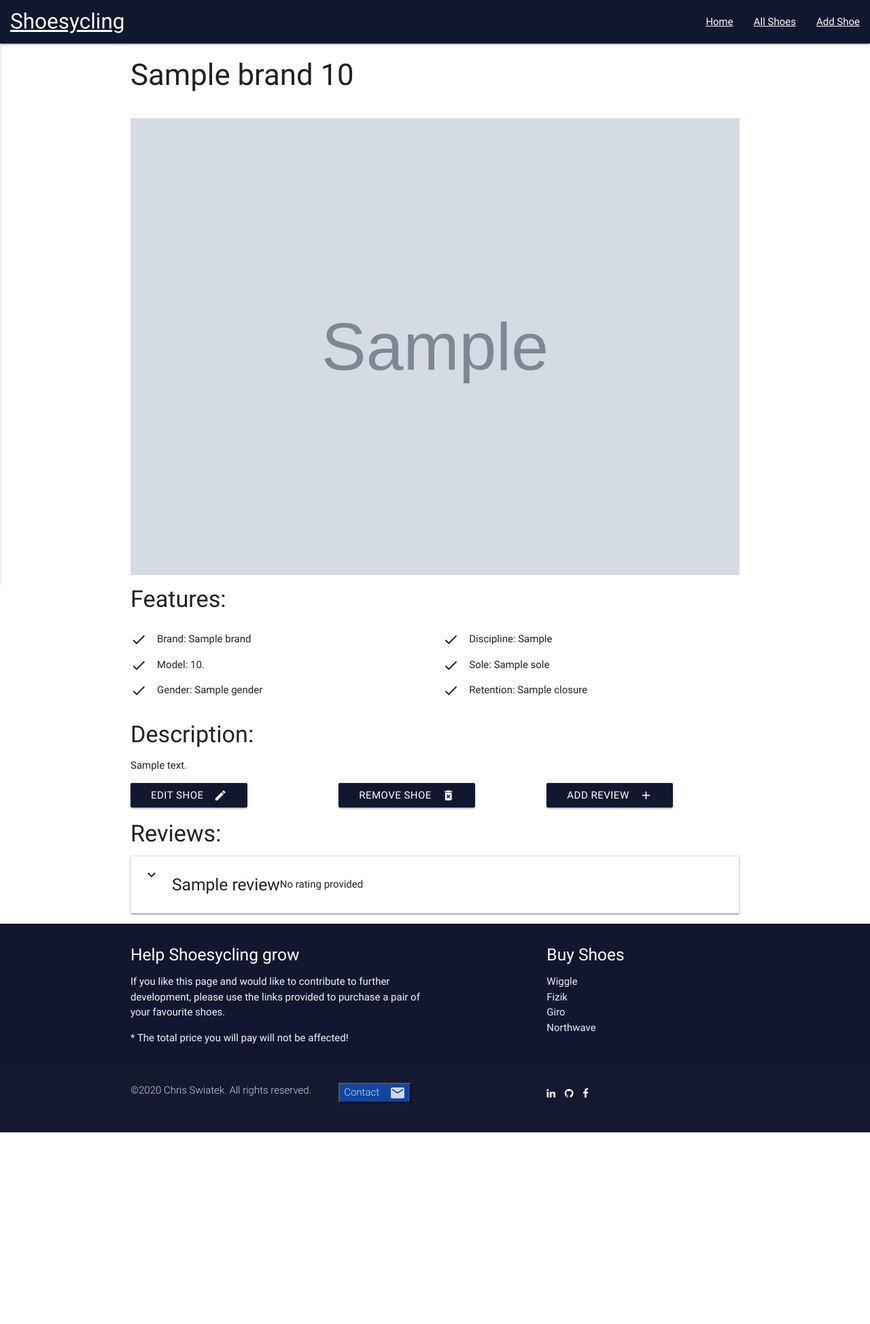
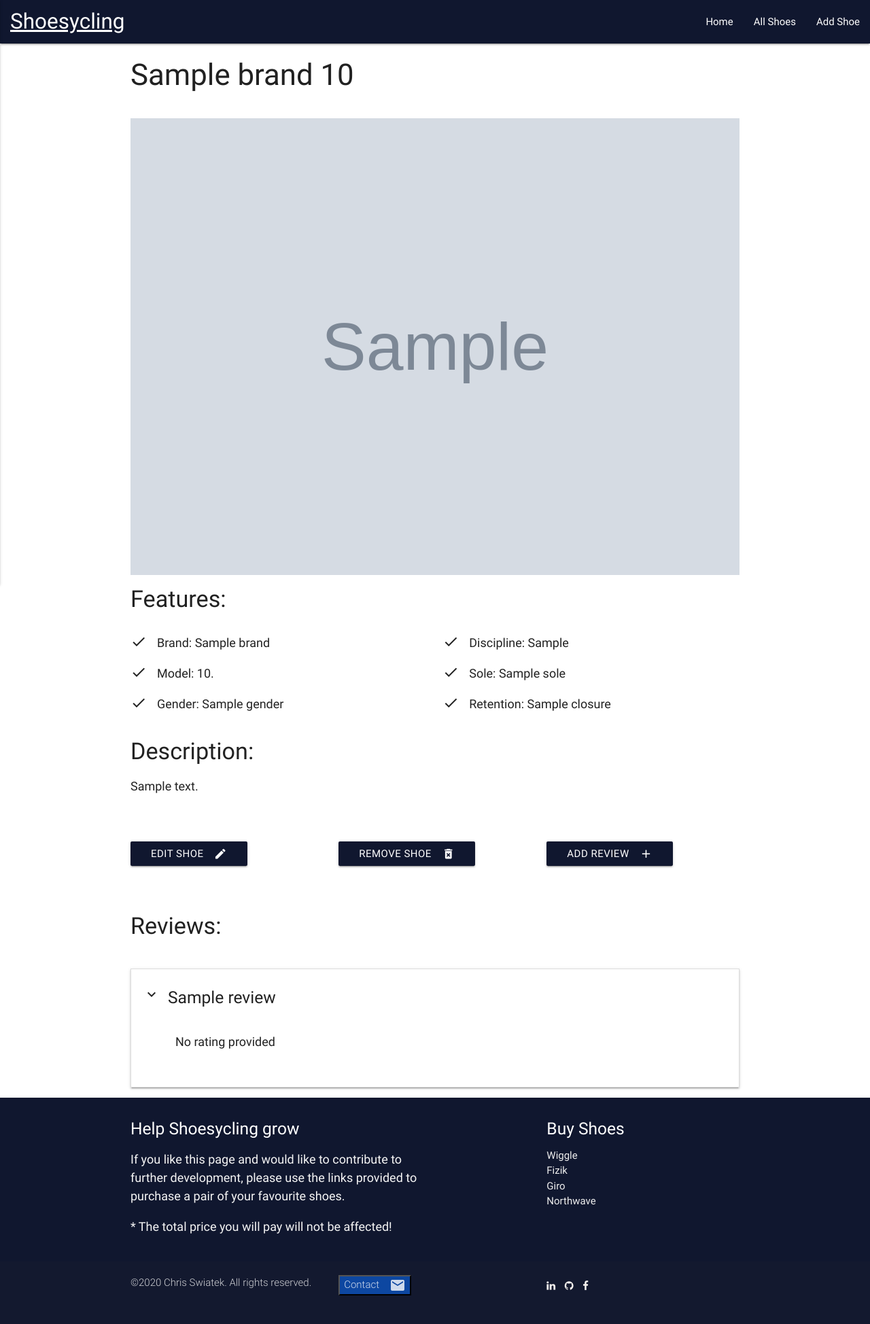
Before and after one commit to krisswiss/Data-Centric_Development-Milestone-Project, a Flask app: template templates/shoe.html in a window 1280 px wide. Shown: the whole page at 68% size. Before the commit the page ends 1666 px from the top, so only its background shows below. Run offline with Flask 2, Linux system fonts and the light colour scheme; the template is opened without the code that fills it: most values are stand-ins (such as "Sample title", 1, 10 or a date in 2020); grey boxes marked "Sample" are stand-in pictures; some libraries are stand-ins or nearby versions.

Commit message:
review accordion styled

```diff
--- a/static/css/style.css
+++ b/static/csS/style.css
@@ -16,10 +16,6 @@ main {
 
 nav {
     background-color:#10172f;
-}
-
-nav a {
-    text-decoration: underline;
 }
 
 nav ul a:hover {
@@ -46,6 +42,10 @@ h1, h2 {
     text-align: center;
 }
 
+p {
+    font-size: 1.2em;
+}
+
 .road-mtb-shoe-links {
     text-decoration: none;
     color: black;
@@ -57,10 +57,27 @@ h1, h2 {
 
 img {
     min-width: 100%;
+    height: auto;
 }
 
 .padding {
-    padding: 1rem 0rem;
+    padding: 1rem 0;
+}
+
+/*-------------------------------- All shoes ---*/
+
+#color-red {
+    color: #0f41f9;
+}
+
+#color-red:hover {
+    color: #091f6f;
+}
+
+/*-------------------------------- Single shoe page ---*/
+
+#shoe-action-buttons-row{
+    padding: 50px 0;
 }
 
 .on-hover-blue,
@@ -94,6 +111,31 @@ img {
     -moz-transition: all .6s ease-in-out;
     -webkit-transition: all .6s ease-in-out;
     -o-transition: all .6s ease-in-out;
+}
+
+#review-body {
+    padding-bottom: 0;
+}
+
+#review-content {
+    padding-bottom: 50px;
+}
+
+#review-expand{
+    margin-top: 10px;
+}
+
+#starrating {
+    margin: 10px 0 0 50px;
+}
+
+#review-buttons {
+    padding: 20px 0 10px;
+    text-align: right;
+}
+
+#review-user {
+    margin-top: 15px;
 }
 
 /*-------------------------------- Footer ---*/
--- a/templates/base.html
+++ b/templates/base.html
@@ -9,7 +9,7 @@
     <link href="https://fonts.googleapis.com/icon?family=Material+Icons" rel="stylesheet">
     <link rel="stylesheet" href="https://cdnjs.cloudflare.com/ajax/libs/materialize/0.100.2/css/materialize.min.css">
     <link href="https://stackpath.bootstrapcdn.com/font-awesome/4.7.0/css/font-awesome.min.css" rel="stylesheet" integrity="sha384-wvfXpqpZZVQGK6TAh5PVlGOfQNHSoD2xbE+QkPxCAFlNEevoEH3Sl0sibVcOQVnN" crossorigin="anonymous">
-    <link rel="stylesheet" href="{{url_for('static', filename='css/style.css')}}" type="text/css" />
+    <link rel="stylesheet" href="{{url_for('static', filename='csS/style.css')}}" type="text/css" />
 </head>
 
 <body>
--- a/templates/shoe.html
+++ b/templates/shoe.html
@@ -25,7 +25,7 @@
     {% else %}
     <p>Please go to Edit Shoe to add Description.</p>
     {% endif %}
-<div class="row">
+<div class="row" id="shoe-action-buttons-row">
 
     <div class="col s12 l4">
         <a href="{{url_for('edit_shoe', shoe_id=shoe._id)}}" class="waves-effect waves-light btn btn_small on-hover-blue">Edit Shoe<i class="material-icons right">edit</i></a>
@@ -40,20 +40,34 @@
 </div>
 
 <h4>Reviews:</h4>
+<br>
 {% for review in reviews %}
 {% if review %}
 <ul class="collapsible" data-collapsible="accordion">
     <li>
-      <div class="collapsible-header">
-      <i class="material-icons">expand_more</i>
-      <h5>{{review.title}}</h5>
-      {% include 'starrating.html' %}
+	<div class="collapsible-header">
+		<div class="row">
+			<div class="col s1" id="review-expand">
+				<i class="material-icons" id="expand-icon">expand_more</i>
+			</div>
+			<div class="col s11" id="review-title">
+				<h5>{{review.title}}</h5>
+			</div>
+
+			<div class="col s12" id="starrating">
+				{% include 'starrating.html' %}
+			</div>
+		</div>
+	</div>
+      <div class="collapsible-body" id="review-body">
+        <div id="review-content"><span>{{review.review}}</span></div>
+      <div class="row">
+        <div class="col s12 m3" id="review-user"><p>user: {{review.user}}</p></div>
+        <div class="col s12 m9" id="review-buttons">
+        <a href="{{url_for('edit_review', review_id=review._id, shoe_id=review.shoe_id)}}" class="waves-effect waves-light btn btn_small on-hover-green">Edit review<i class="material-icons right">edit</i></a>
+        <a href="{{url_for('delete_review', review_id=review._id, shoe_id=review.shoe_id)}}" class="waves-effect waves-light btn btn_small on-hover-red">Remove review<i class="material-icons right">delete_forever</i></a>
+        </div>
       </div>
-      <div class="collapsible-body">
-      <span>{{review.review}}</span>
-      <p>user: {{review.user}}</p>
-      <a href="{{url_for('edit_review', review_id=review._id, shoe_id=review.shoe_id)}}" class="waves-effect waves-light btn btn_small on-hover-green">Edit review<i class="material-icons right">edit</i></a>
-      <a href="{{url_for('delete_review', review_id=review._id, shoe_id=review.shoe_id)}}" class="waves-effect waves-light btn btn_small on-hover-red">Remove review<i class="material-icons right">delete_forever</i></a>
       </div>
     </li>
   </ul>
--- a/templates/shoes.html
+++ b/templates/shoes.html
@@ -18,7 +18,7 @@
 						<p>Retention: {{shoe.closure}}<i class="material-icons left">check</i></p>
 					</div>
 					<div class="card-action">
-						<a href="{{url_for('shoe', shoe_id=shoe._id)}}">Reviews</a>
+						<a href="{{url_for('shoe', shoe_id=shoe._id)}}" id="color-red">Reviews</a>
 					</div>
 				</div>
 			</div>
```
